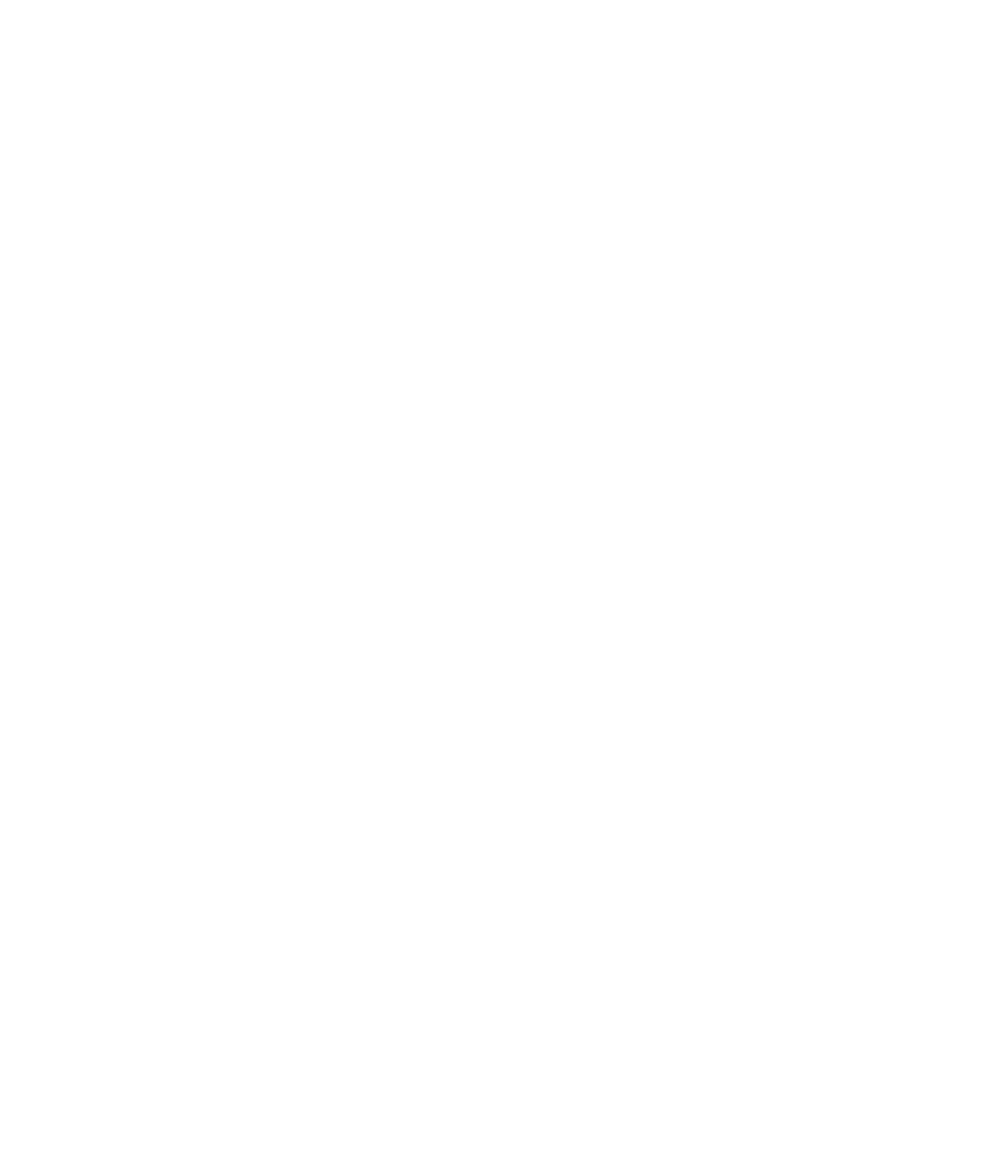
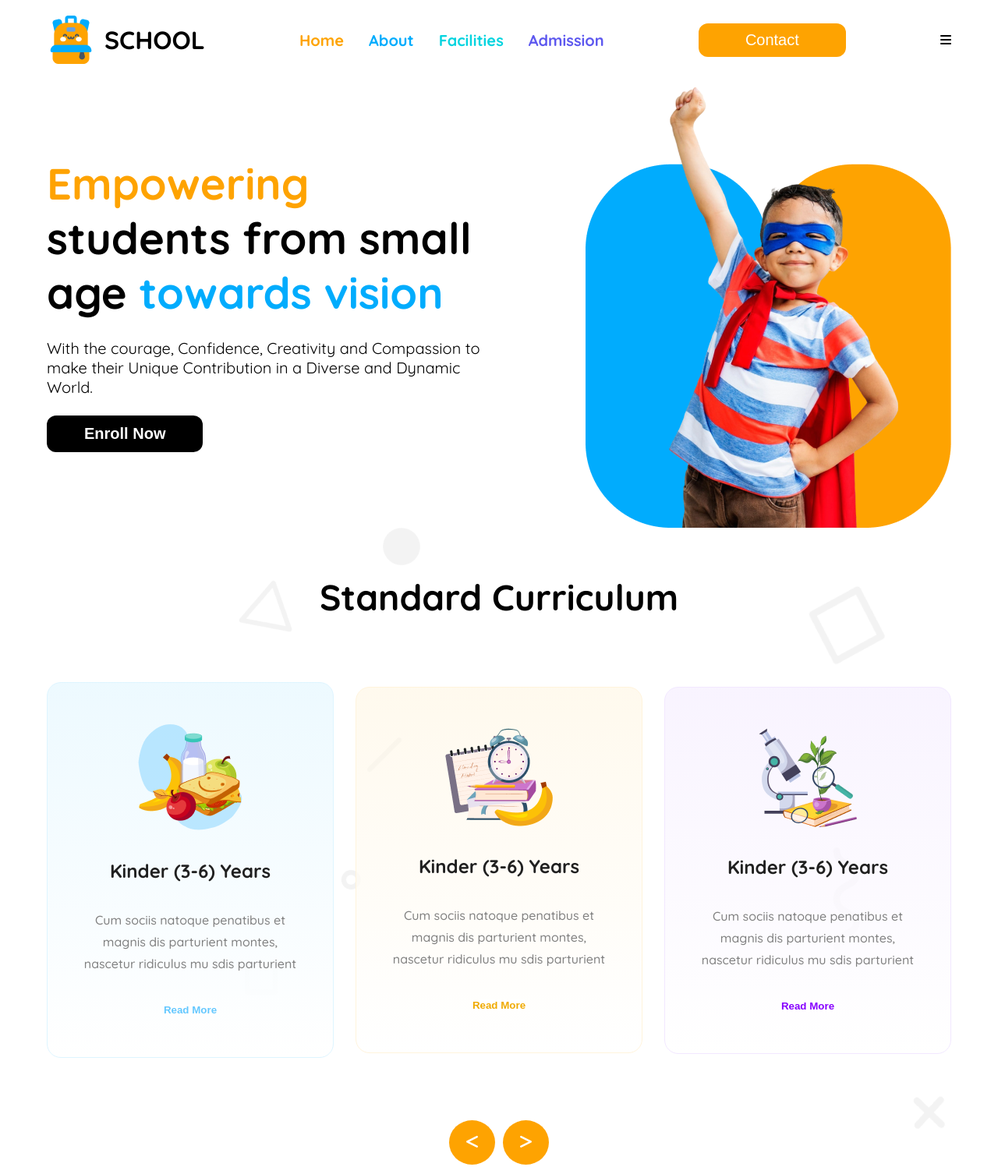
Before and after one commit to khadizadolon/Assignment-two, a plain HTML site: page index.html in a window 1280 px wide. Shown: the whole page at 78% size. Before the commit the page ends 800 px from the top, so only its background shows below. Drawn offline with Linux system fonts and the light colour scheme.

Commit message:
added navbar and banner section

```diff
--- a/index.html
+++ b/index.html
@@ -1,11 +1,98 @@
 <!DOCTYPE html>
 <html lang="en">
-<head>
-    <meta charset="UTF-8">
-    <meta name="viewport" content="width=device-width, initial-scale=1.0">
+  <head>
+    <meta charset="UTF-8" />
+    <meta name="viewport" content="width=device-width, initial-scale=1.0" />
     <title>Assignment-two</title>
-</head>
-<body>
+    <link rel="stylesheet" href="styles/style.css" />
+    <script
+      src="https://kit.fontawesome.com/12f8ca57de.js"
+      crossorigin="anonymous"
+    ></script>
+  </head>
+  <body>
+    <header>
+      <!-- Navbar starts here -->
+      <nav class="navbar">
+        <div class="nav-heading">
+          <img src="assets/logo.png" alt="" />
+          <h1 class="nav-title">SCHOOL</h1>
+        </div>
 
-</body>
+        <div class="nav-items">
+          <p class="nav-item-1">Home</p>
+          <p class="nav-item-2">About</p>
+          <p class="nav-item-3">Facilities</p>
+          <p class="nav-item-4">Admission</p>
+        </div>
+
+        <button class="nav-btn">Contact</button>
+        <i class="fa-solid fa-bars menu-icon"></i>
+      </nav>
+      <hr class="horizontal-line" />
+
+      <!-- Banner section -->
+      <div class="banner">
+        <div class="banner-description">
+          <h1 class="banner-title">
+            <span style="color: #fea301">Empowering</span> students from small
+            age <span style="color: #01acfd">towards vision</span>
+          </h1>
+          <p class="banner-para">
+            With the courage, Confidence, Creativity and Compassion to make
+            their Unique Contribution in a Diverse and Dynamic World.
+          </p>
+          <button class="banner-btn">Enroll Now</button>
+        </div>
+        <img class="banner-img" src="assets/hero-kids.png" alt="" />
+      </div>
+    </header>
+    <main>
+      <!-- Standard  Curriculum section-->
+      <section class="standard">
+        <h1 class="stand-heading">Standard Curriculum</h1>
+
+        <div class="card-container">
+          <div class="card card-1">
+            <img class=" card-img" src="assets/kinder.png" alt="" />
+            <h2 class="card-title">Kinder (3-6) Years</h2>
+            <p class="card-para">Cum sociis natoque penatibus et magnis
+                dis parturient montes, nascetur ridiculus
+                mu sdis parturient</p>
+            <button class="card-btn-1">Read More</button>
+          </div>
+
+          <div class="card card-2">
+            <img class=" card-img" src="assets/elementary.png" alt="" />
+            <h2 class="card-title">Kinder (3-6) Years</h2>
+            <p class="card-para">Cum sociis natoque penatibus et magnis
+                dis parturient montes, nascetur ridiculus
+                mu sdis parturient</p>
+            <button class="card-btn-2">Read More</button>
+          </div>
+
+          <div class="card card-3">
+            <img class=" card-img" src="assets/middle.png" alt="" />
+            <h2 class="card-title">Kinder (3-6) Years</h2>
+            <p class="card-para">Cum sociis natoque penatibus et magnis
+                dis parturient montes, nascetur ridiculus
+                mu sdis parturient</p>
+            <button class="card-btn-3">Read More</button>
+          </div>
+
+
+          </div>
+        </div>
+      </section>
+
+      <!-- Icon buttons -->
+      <div>
+        <div class="icon-div">
+            <button class="icon-btn"><i class="fa-solid fa-less-than"></i></button>
+            <button class="icon-btn"><i class="fa-solid fa-greater-than"></i></button>
+        </div>
+      </div>
+    </main>
+    <footer></footer>
+  </body>
 </html>
--- /dev/null
+++ b/styles/style.css
@@ -0,0 +1,287 @@
+@import url('https://fonts.googleapis.com/css2?family=Quicksand:wght@300..700&display=swap');
+
+*{
+    margin: 0;
+    padding: 0;
+}
+
+body{
+    font-family: "Quicksand", serif;
+}
+
+main{
+    background-image: url(../assets/bg.png);
+    background-repeat: no-repeat;
+}
+
+/* Navbar styles start here */
+
+.navbar{
+    max-width: 1160px;
+    margin: auto;
+    display: flex;
+    justify-content: space-between;
+    align-items: center;
+    margin-top: 20px;
+    margin-bottom: 20px;
+}
+
+.nav-heading{
+    display: flex;
+    align-items: center;
+    gap: 12px;
+}
+
+.nav-title{
+    font-size: 2rem;
+    font-weight: bold;
+}
+.nav-items{
+    display: flex;
+    gap: 32px;
+}
+
+.nav-item-1{
+    font-size: 1.25rem;
+    font-weight: bold;
+    color:#FEA301 ;
+}
+.nav-item-2{
+    font-size: 1.25rem;
+    font-weight: bold;
+    color:#01ACFD ;
+}
+.nav-item-3{
+    font-size: 1.25rem;
+    font-weight: bold;
+    color:#05D4DF ;
+}
+.nav-item-4{
+    font-size: 1.25rem;
+    font-weight: bold;
+    color:#5D58EF ;
+}
+
+.nav-btn{
+    padding: 10px 60px;
+    background-color: #FEA301;
+    border: none;
+    border-radius: 12px;
+    color: #FFFFFF;
+    font-weight: 500;
+    font-size: 1.25rem;
+}
+
+.menu-icon,.horizontal-line {
+    display: none;
+}
+
+
+/* Navbar style end here */
+
+/* Banner styles start here */
+
+.banner{
+    max-width: 1160px;
+    margin: auto;
+    display: flex;
+    justify-content: space-between;
+    align-items: center;
+    gap: 50px;
+
+}
+
+.banner-description{
+    /* border: 2px solid red; */
+    width: 50%;
+}
+
+.banner-title{
+    font-weight: bold;
+    font-size: 3.5rem;
+    margin-bottom: 24px;
+}
+
+.banner-para{
+    font-size: 1.25rem;
+    margin-bottom: 24px;
+}
+
+.banner-btn{
+    padding: 12px 48px;
+    color: white;
+    background-color: black;
+    font-size: 1.25rem;
+    font-weight: bold;
+    border: none;
+    border-radius: 12px;
+}
+
+/* Banner styles end here */
+
+/* Standard Curriculum styles here */
+
+.standard{
+    max-width: 1160px;
+    margin: auto;
+    padding-top: 60px;
+
+}
+.card-container{
+    display: flex;
+    align-items: center;
+    justify-content: space-between;
+    gap: 28px;
+}
+
+.stand-heading{
+    text-align: center;
+    font-weight: bold;
+    font-size: 2.875rem;
+    margin-bottom: 80px;
+
+}
+
+.card{
+   text-align: center;
+   padding: 52px 40px;
+   border-radius: 18px;
+}
+
+.card-1{
+    background-image: linear-gradient(to bottom,#def5ff8a,white);
+    border: 1px solid #DEF5FF;
+}
+.card-2{
+    background-image: linear-gradient(to bottom,#fff4dc7e,white);
+    border: 1px solid #FFF4DC;
+}
+.card-3{
+    background-image: linear-gradient(to bottom,#f2e8ff7e,white);
+    border: 1px solid #F2E8FF;
+}
+
+.card-title{
+    font-weight: bold;
+    font-size: 1.5rem;
+    color: #202020;
+    margin-top: 32px;
+    margin-bottom: 34px;
+}
+
+.card-para{
+    margin-bottom: 34px;
+    color: #808080;
+    font-weight: 500;
+    line-height: 28px;
+}
+
+.card-btn-1{
+    border: none;
+    background-color: #fff;
+    color: #64C8FF;
+    font-weight: bold;
+}
+.card-btn-2{
+    border: none;
+    background-color: #fff;
+    color: #F0AA00;
+    font-weight: bold;
+}
+.card-btn-3{
+    border: none;
+    background-color: #fff;
+    color: #8700FF;
+    font-weight: bold;
+}
+
+/* Icon button style here */
+
+.icon-div{
+    display: flex;
+    justify-content: center;
+    gap: 10px;
+    margin-top: 80px;
+    margin-bottom: 60px;
+}
+.icon-btn{
+    padding: 17px 22px;
+    border-radius: 100%;
+    border: none;
+    background-color: #FEA301;
+    font-size: 1.25rem;
+    color: #FFFFFF;
+}
+
+/* Responsive the website */
+
+@media screen and (max-width:576px) {
+    .nav-title, .nav-items,.nav-btn{
+        display: none;
+    }
+
+    .navbar{
+        margin: 20px;
+    }
+    .menu-icon{
+        display: block;
+        font-size: 2rem;
+    }
+
+    .horizontal-line{
+        display: block;
+        border: 1px solid #fea1016f;
+    }
+
+    /* Banner section */
+    .banner{
+        flex-direction: column-reverse;
+        gap: 20px;
+
+    }
+
+    .banner-description{
+        width: 90%;
+        text-align: center;
+    }
+
+    .banner-title{
+        font-size: 2rem;
+        width: 85%;
+        margin: auto;
+        margin-bottom: 24px;
+
+    }
+
+    .banner-img{
+        width: 90%;
+        margin: 16px;
+
+    }
+
+    .banner-btn{
+        padding: 10px 24px;
+        font-size: 1rem;
+        border-radius: 8px;
+        font-weight: 500;
+    }
+
+    /* Standard section */
+    .card-container{
+        display: block;
+        margin: 20px;
+    }
+
+    .card{
+        margin-bottom: 20px;
+    }
+
+    .stand-heading{
+        margin-bottom: 20px;
+        font-size: 1.625rem;
+    }
+
+    .icon-btn{
+        display: none;
+    }
+}
```
